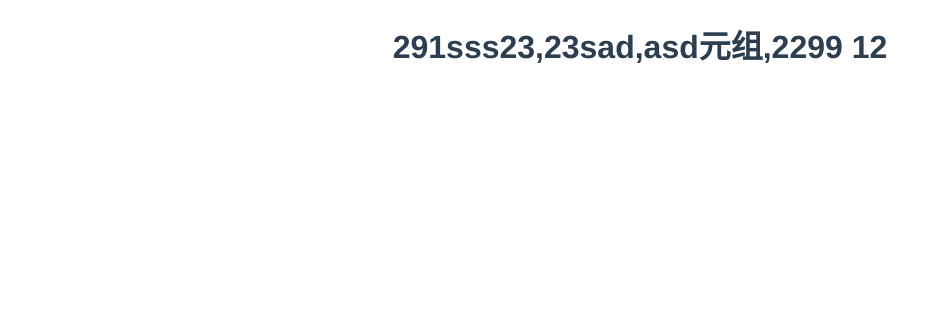
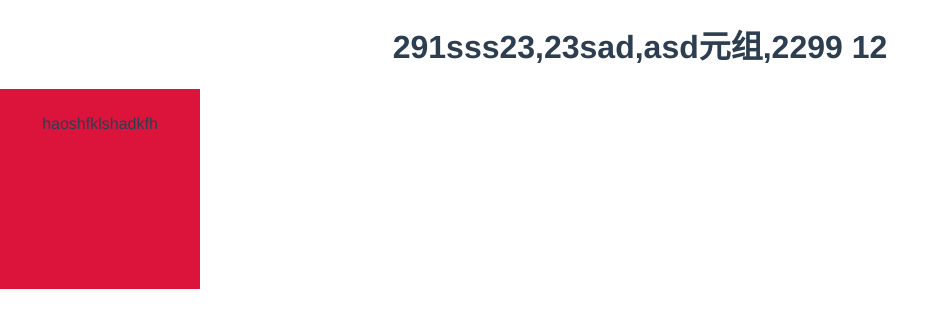
Before and after one commit to samwise-coder/Beginning-of-Autumn, a Vue app: page /ts in a window 1280 px wide. Shown: the top 328 px of the page, without its empty margins (0-949 px from the left). Built offline with nearby package versions, Linux system fonts and the light colour scheme.

Commit message:
add box-sizing

```diff
--- a/src/views/Ts.vue
+++ b/src/views/Ts.vue
@@ -2,6 +2,9 @@
   <div>
     <h1 v-html="dataType()"></h1>
     <h1 v-html="variableDeclare()"></h1>
+    <div class="box">
+      <p>haoshfklshadkfh</p>
+    </div>
   </div>
 </template>
 
@@ -81,4 +84,11 @@ export default {
 </script>
 
 <style>
+.box {
+  width: 200px;
+  height: 200px;
+  box-sizing: border-box;
+  background-color: crimson;
+  padding: 10px;
+}
 </style>
```
